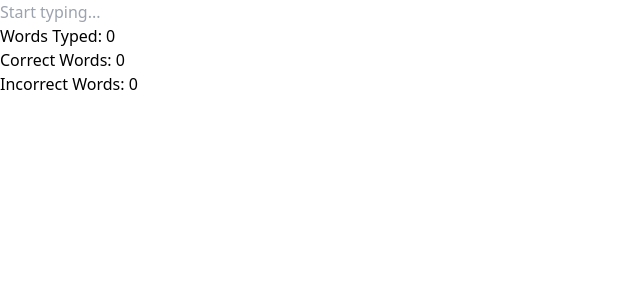
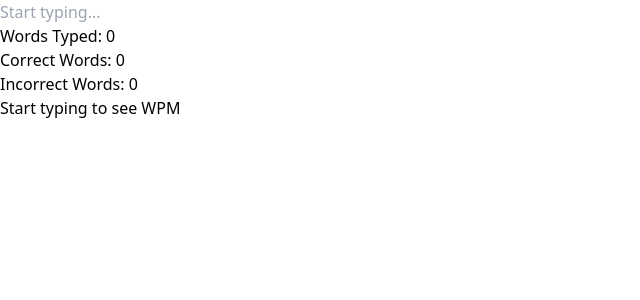
Before and after one commit to Sendhavshab/easy, a React (Vite) app: page / in a window 1280 px wide. Shown: the top 300 px of the page, without its empty margins (0-640 px from the left). Built offline with nearby package versions, Linux system fonts and the light colour scheme.

Commit message:
wpm aded

```diff
--- a/src/App.jsx
+++ b/src/App.jsx
@@ -2,6 +2,7 @@ import React, { useState } from "react";
 import TypingBox from "./TypingBox";
 import Stats from "./Starts";
 import Highlight from "./Highlight";
+import WPM from "./WPM";
 
 const App = () => {
   const [inputText, setInputText] = useState("");
@@ -38,6 +39,7 @@ const App = () => {
           correctWords={correctWords}
           incorrectWords={incorrectWords}
         />
+        <WPM inputText={inputText} />
       </div>
     </div>
   );
--- /dev/null
+++ b/src/WPM.jsx
@@ -0,0 +1,48 @@
+import React, { useState, useEffect } from "react";
+
+const WPM = ({ inputText }) => {
+  const [startTime, setStartTime] = useState(null);
+  const [wordsTyped, setWordsTyped] = useState(0);
+  const [wpm, setWPM] = useState(0);
+
+  useEffect(() => {
+    if (inputText.trim() !== "") {
+      if (!startTime) {
+        setStartTime(Date.now());
+      }
+      const typedWords = inputText.trim().split(" ");
+      const totalWords = typedWords.length;
+      setWordsTyped(totalWords);
+    }
+  }, [inputText, startTime]);
+
+  useEffect(() => {
+    const calculateWPM = () => {
+      if (!startTime || wordsTyped === 0) {
+        setWPM(0);
+        return;
+      }
+      const endTime = Date.now();
+      const totalTimeInMinutes = (endTime - startTime) / 60000; // Convert milliseconds to minutes
+      const wordsPerMinute = Math.round(wordsTyped / totalTimeInMinutes);
+      setWPM(wordsPerMinute);
+    };
+
+    calculateWPM();
+  }, [startTime, wordsTyped]);
+
+  return (
+    <div>
+      {inputText.trim() !== "" ? (
+        <div>
+          <div>Words Typed: {wordsTyped}</div>
+          <div>WPM: {wpm}</div>
+        </div>
+      ) : (
+        <div>Start typing to see WPM</div>
+      )}
+    </div>
+  );
+};
+
+export default WPM;
```
